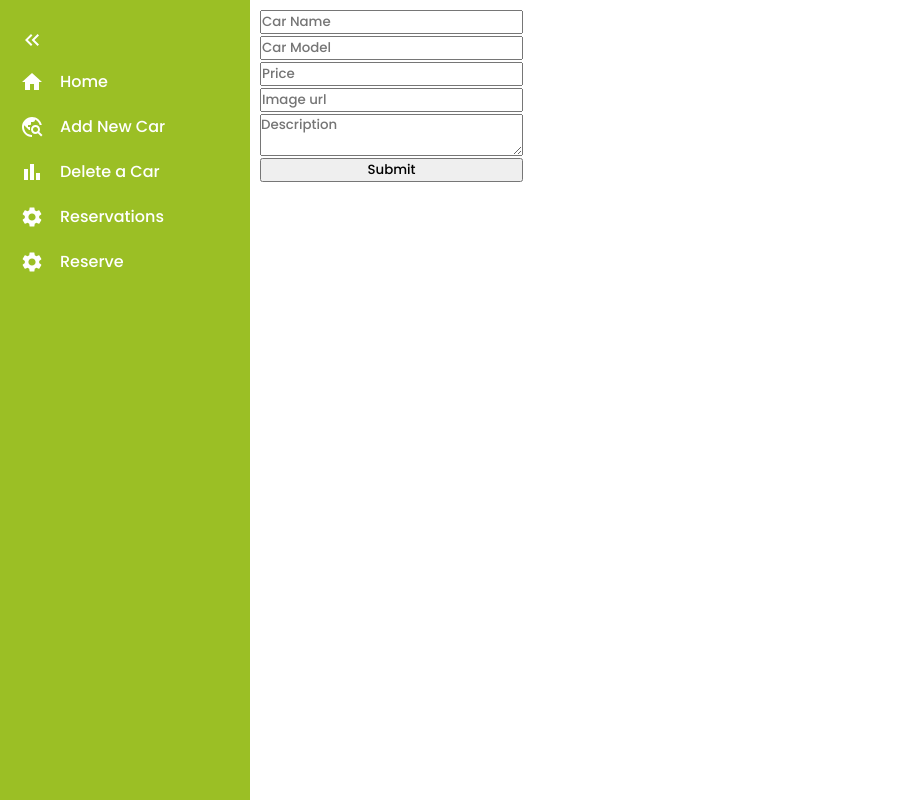
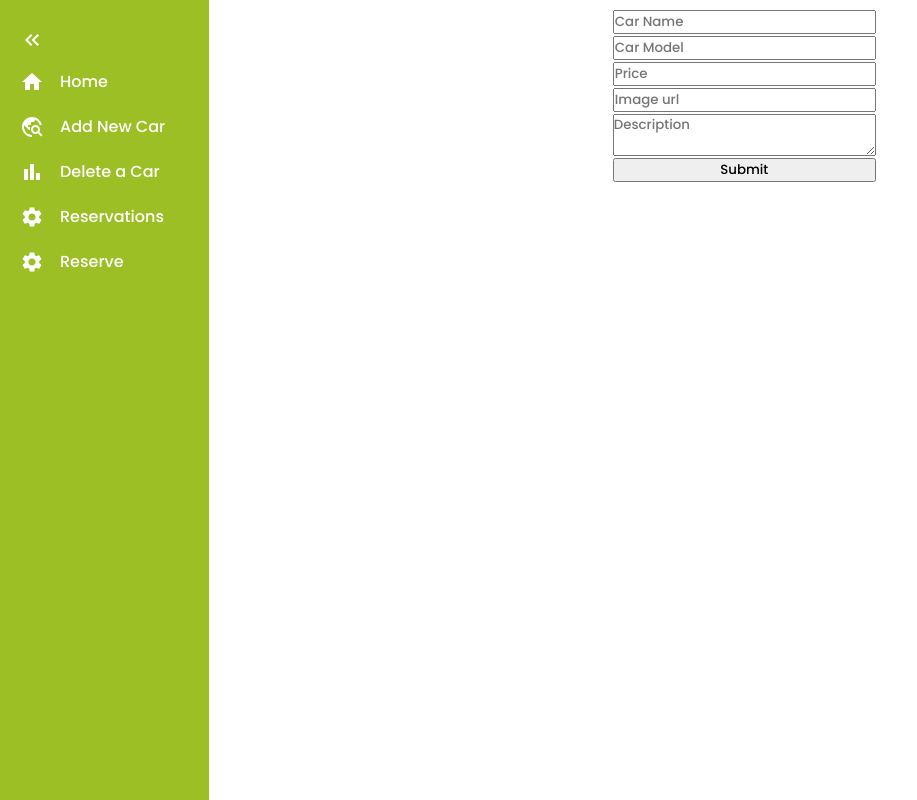
Before and after one commit to PromzzyKoncepts/Book-Appointment-Front-end, a React (Create React App) app: page /add_car in a window 1280 px wide. Shown: the whole page, without its empty margins (0-917 px from the left). Built offline with nearby package versions, Linux system fonts and the light colour scheme.

Commit message:
Add style to form

```diff
--- a/src/App.js
+++ b/src/App.js
@@ -12,7 +12,7 @@ function App() {
   return (
     <div className="App">
       <Sidenav />
-      <main>
+      <main className="main">
         <Routes>
           <Route path="/" element={<Home />} />
           <Route path="/add_car" element={<AddCar />} />
--- a/src/components/AddCarForm.jsx
+++ b/src/components/AddCarForm.jsx
@@ -18,6 +18,7 @@ const AddCarForm = () => {
   };
 
   return (
+    <section className="form-page">
       <form className="add-car-form" onSubmit={handleSubmit(onSubmit)}>
         <input type="text" placeholder="Car Name" {...register('name', { required: true, mainLength: 3 })} />
         <input type="text" placeholder="Car Model" {...register('model', { required: true, mainLength: 3 })} />
@@ -26,6 +27,7 @@ const AddCarForm = () => {
         <textarea type="text" placeholder="Description" {...register('description', { required: true })} />
         <input type="submit" />
       </form>
+    </section>
   );
 };
 
--- a/src/index.scss
+++ b/src/index.scss
@@ -21,6 +21,12 @@ main {
   justify-content: center;
   align-self: center;
   gap: 2px;
+}
+
+.main {
+  display: flex;
+  justify-content: center;
+  width: 100vw;
 }
 
 .home-container {
```
Lines whose indentation alone changed are shown as unchanged.
